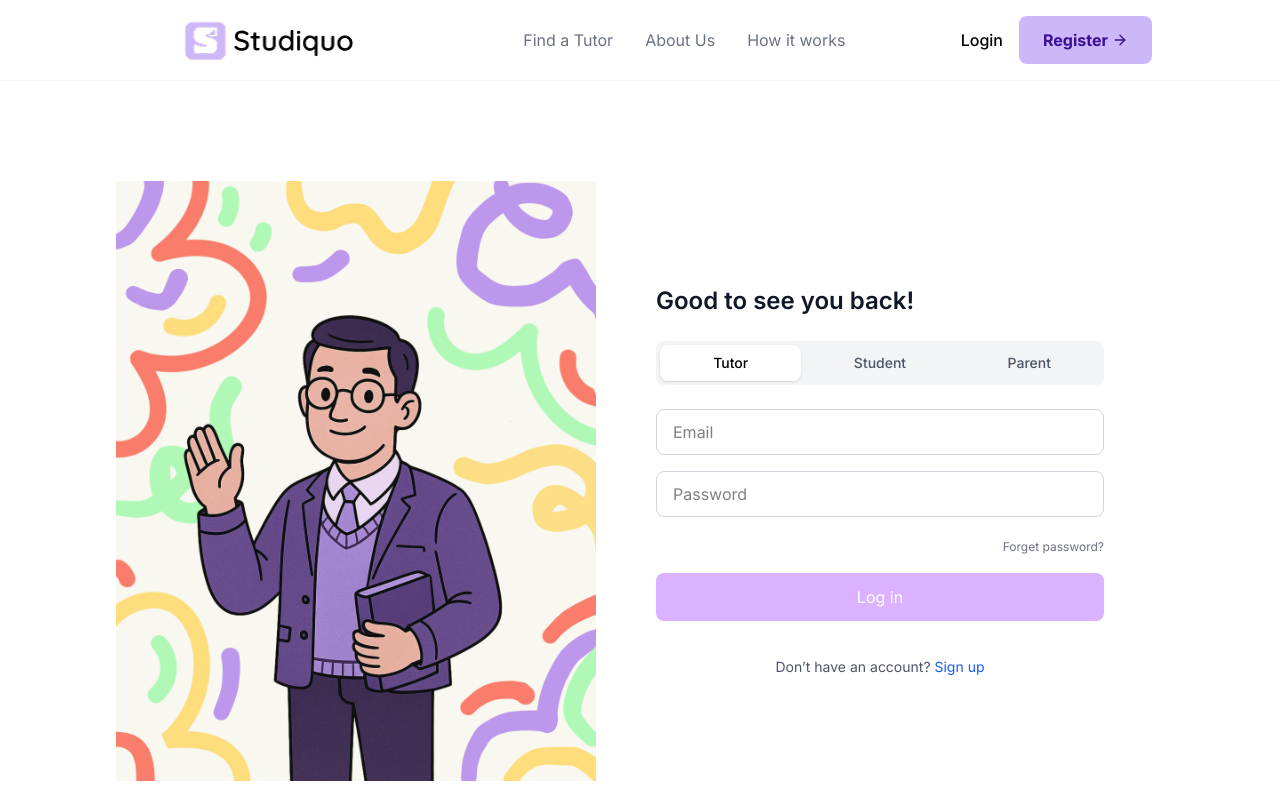
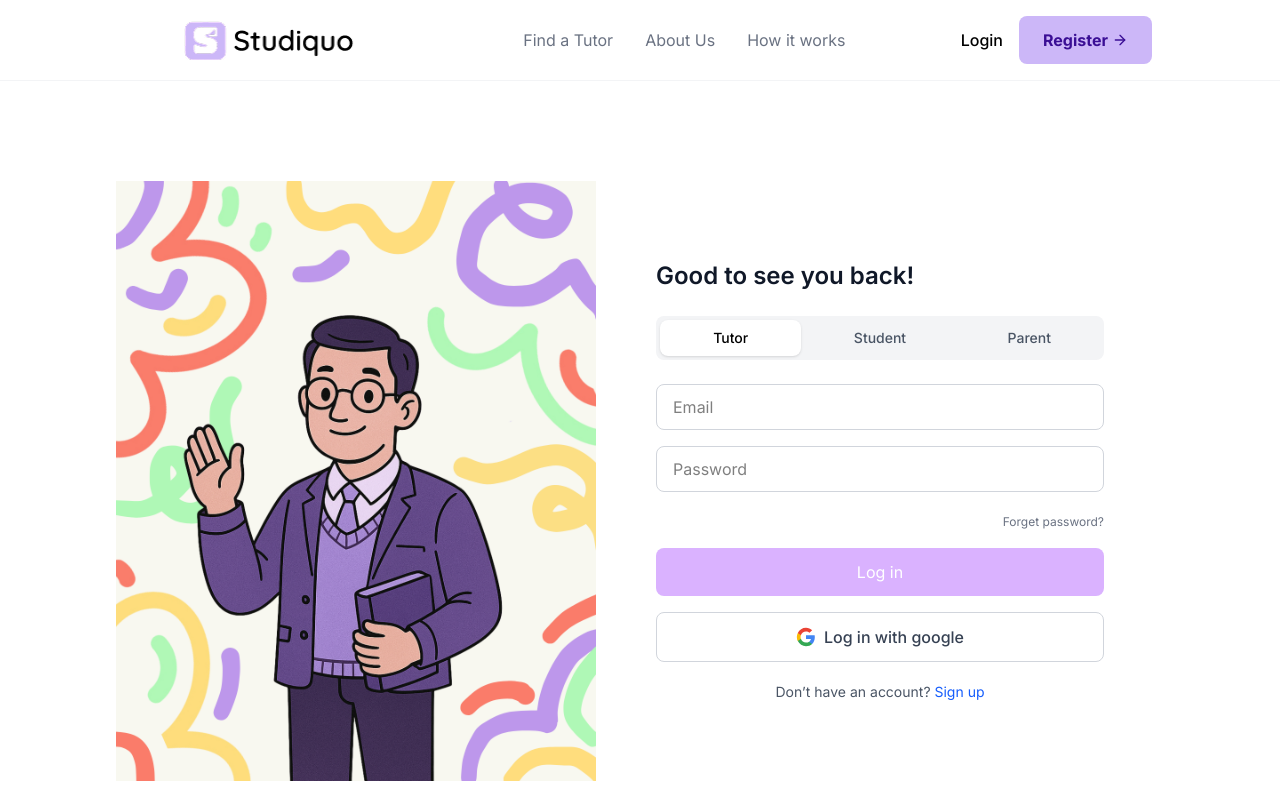
Before and after one commit to code-wev/Studiquo, a Next.js app in the folder frontend/: page /login in a window 1280 px wide. Shown: the top 800 px of the page. Built offline with nearby package versions, Linux system fonts and the light colour scheme; no server answers.

Commit message:
feat: add Google login button to the login page and adjust register page layout

```diff
--- a/frontend/components/authantication/LoginPage.jsx
+++ b/frontend/components/authantication/LoginPage.jsx
@@ -131,6 +131,31 @@
               {isLoading ? "Loading..." : "Log in"}
             </button>
 
+            {/* Google Login Button */}
+            <button
+              type='button'
+              className='w-full border border-gray-300 py-3 rounded-lg hover:bg-gray-50 transition-all duration-300 transform hover:scale-[1.02] active:scale-[0.98] flex items-center justify-center gap-2 text-gray-700 font-medium'>
+              <svg className='w-5 h-5' viewBox='0 0 24 24'>
+                <path
+                  fill='#4285F4'
+                  d='M22.56 12.25c0-.78-.07-1.53-.2-2.25H12v4.26h5.92c-.26 1.37-1.04 2.53-2.21 3.31v2.77h3.57c2.08-1.92 3.28-4.74 3.28-8.09z'
+                />
+                <path
+                  fill='#34A853'
+                  d='M12 23c2.97 0 5.46-.98 7.28-2.66l-3.57-2.77c-.98.66-2.23 1.06-3.71 1.06-2.86 0-5.29-1.93-6.16-4.53H2.18v2.84C3.99 20.53 7.7 23 12 23z'
+                />
+                <path
+                  fill='#FBBC05'
+                  d='M5.84 14.09c-.22-.66-.35-1.36-.35-2.09s.13-1.43.35-2.09V7.07H2.18C1.43 8.55 1 10.22 1 12s.43 3.45 1.18 4.93l2.85-2.22.81-.62z'
+                />
+                <path
+                  fill='#EA4335'
+                  d='M12 5.38c1.62 0 3.06.56 4.21 1.64l3.15-3.15C17.45 2.09 14.97 1 12 1 7.7 1 3.99 3.47 2.18 7.07l3.66 2.84c.87-2.6 3.3-4.53 6.16-4.53z'
+                />
+              </svg>
+              Log in with google
+            </button>
+
             <p className='mt-5 text-sm text-center text-gray-600'>
               Don’t have an account?{" "}
               <Link href='/register'>
--- a/frontend/components/authantication/RegisterPage.jsx
+++ b/frontend/components/authantication/RegisterPage.jsx
@@ -94,7 +94,7 @@
 
   return (
     <div className='w-full bg-white min-h-screen flex items-center justify-center'>
-      <div className='w-full max-w-6xl grid grid-cols-1 md:grid-cols-2 gap-8 px-6'>
+      <div className='w-full max-w-6xl grid grid-cols-1 md:grid-cols-2 gap-8 px-6 my-20'>
         {/* Left Image */}
         <div className='relative w-full flex items-center justify-center'>
           <Image
```
